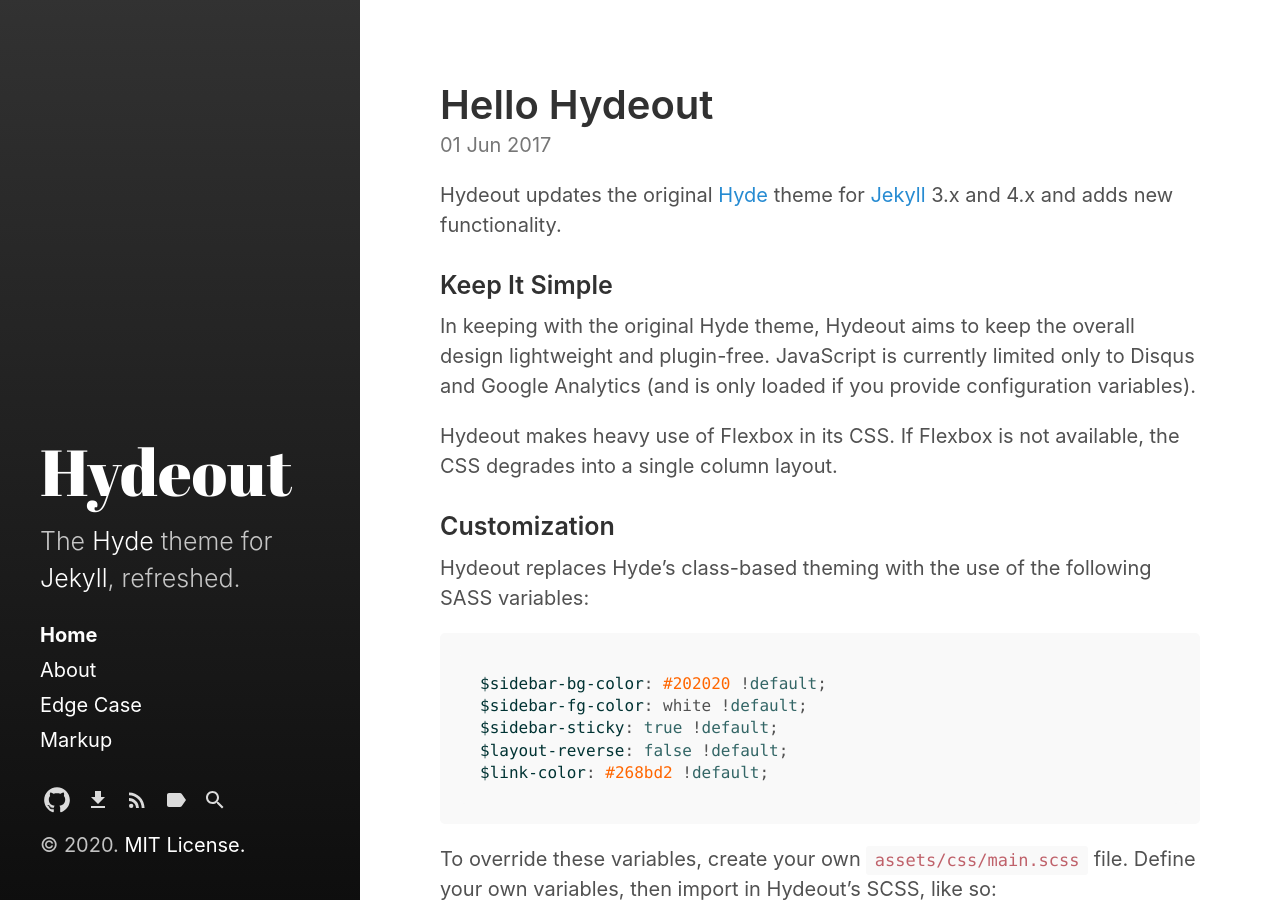
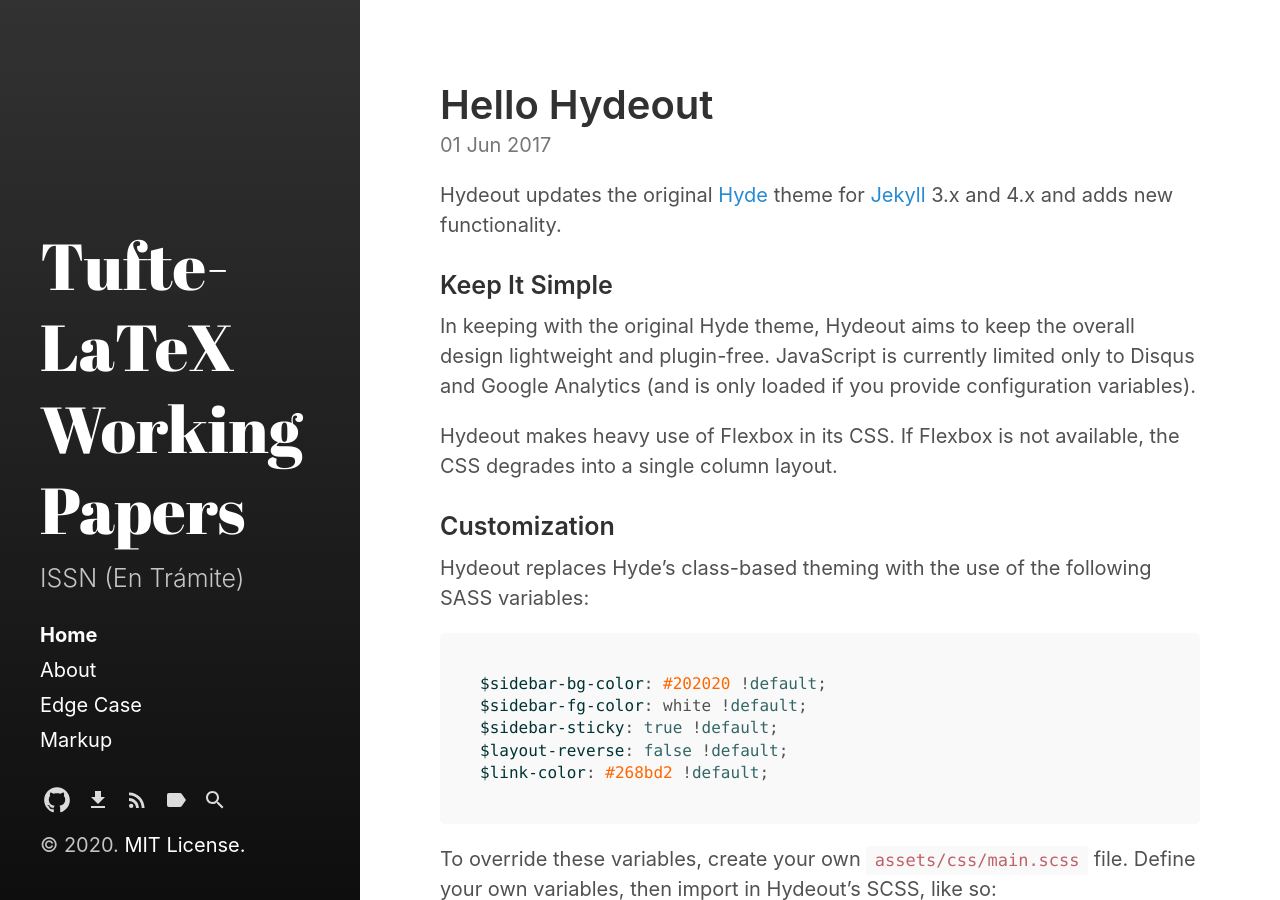
Before and after one commit to training-datalab/tuftepapers.com, a Jekyll site: the page built from docs/index.html, in a window 1280 px wide and 900 px high. Built offline with Jekyll 4.4.1, drawn with Linux system fonts in a browser that asks for light colours; the list of posts is cut into pages by our own code.

Commit message:
Update _config.yml

```diff
--- a/docs/_config.yml
+++ b/docs/_config.yml
@@ -3,9 +3,9 @@
 highlighter:      rouge
 
 # Setup
-title:            Hydeout
-tagline:          'A Jekyll theme'
-description:      'The <a href="http://hyde.getpoole.com" target="_blank">Hyde</a> theme for <a href="http://jekyllrb.com" target="_blank">Jekyll</a>, refreshed.'
+title:            Tufte-LaTeX Working Papers
+tagline:          'ISSN (En Trámite)'
+description:      'ISSN (En Trámite)'
 url:              https://bgonzalezbustamante.github.io
 baseurl:          '/tuftepapers/'
                   # the optional subpath of your site, e.g. "/blog"
```
